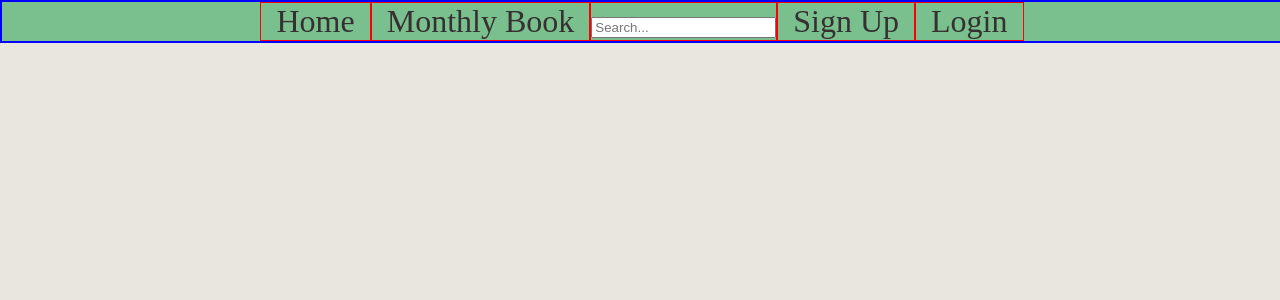
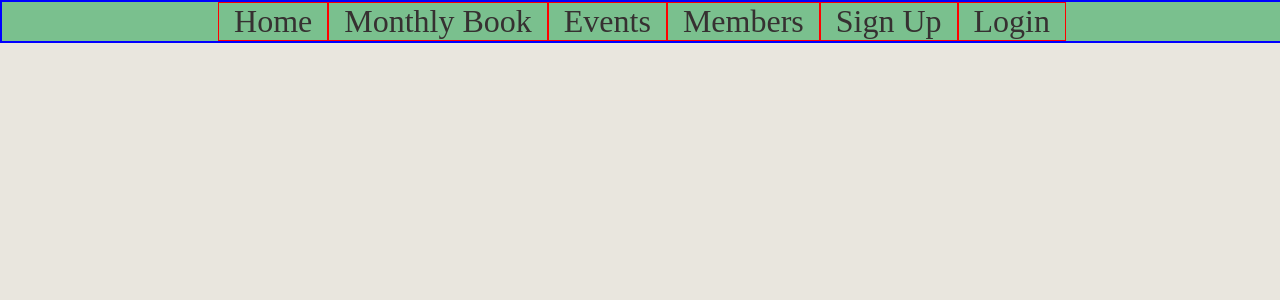
Before and after one commit to diaz-francisco/LetterBookd, a React (Vite) app in the folder frontend/: page / in a window 1280 px wide. Shown: the top 300 px of the page. Built offline with nearby package versions, Linux system fonts and the light colour scheme.

Commit message:
Header Form Removal and CSS

```diff
--- a/frontend/src/components/LandingPage/Header.tsx
+++ b/frontend/src/components/LandingPage/Header.tsx
@@ -1,4 +1,4 @@
-import React from "react";
+import React, { useState } from "react";
 import "./Header.css";
 
 const Header: React.FC = () => {
@@ -17,12 +17,10 @@ const Header: React.FC = () => {
             </a>
           </li>
           <li>
-            <form>
-              <input
-                type="text"
-                placeholder="Search..."
-              ></input>
-            </form>
+            <a href="#monthly-book">Events</a>
+          </li>
+          <li>
+            <a href="#monthly-book">Members</a>
           </li>
           <li>
             <a href="#sign-up">Sign Up</a>
```
